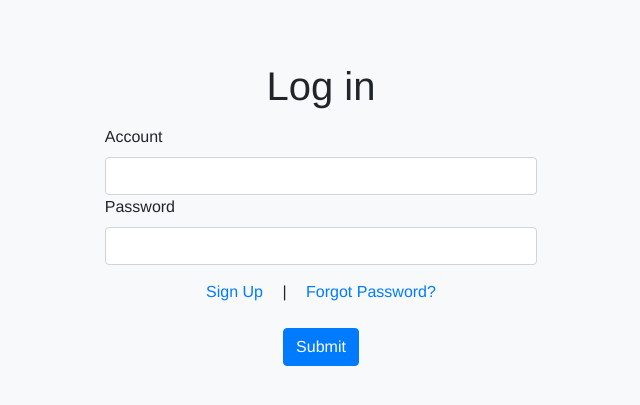
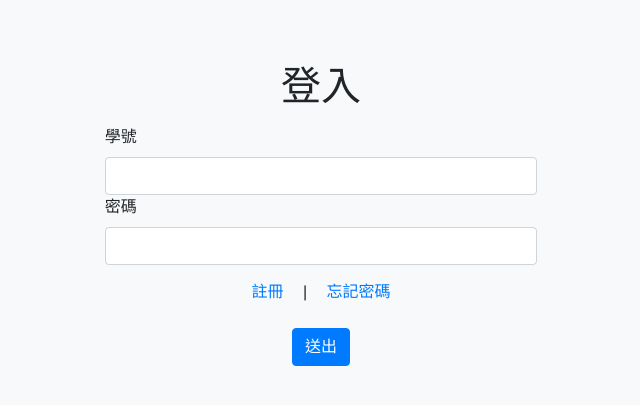
Before and after one commit to SIRLA-FJULIS/LIS-Lib-Shift-Arrangement-System, a Flask app: page /login in a window 1280 px wide. Shown: the part 56-461 px from the top of the page, without its empty margins (319-959 px from the left). Run offline with Flask 2, Linux system fonts and the light colour scheme; some libraries are stand-ins or nearby versions.

Commit message:
Adjust login interface into chinese and add 've' into gitignore

```diff
--- a/app/llsas.py
+++ b/app/llsas.py
@@ -15,9 +15,9 @@ app.config['SQLALCHEMY_TRACK_MODIFICATIONS'] = False # 減少記憶體使用
 db = SQLAlchemy(app)
 
 class LoginForm(FlaskForm):
-    account = StringField("Account", validators = [DataRequired()])
-    password = PasswordField("Password")
-    submit = SubmitField("Submit")
+    account = StringField("學號", validators = [DataRequired()])
+    password = PasswordField("密碼")
+    submit = SubmitField("送出")
 
 @app.route('/')
 def index():
--- a/app/templates/login.html
+++ b/app/templates/login.html
@@ -1,9 +1,9 @@
 {% extends "base.html" %}
 
-{% block title %}Log in{% endblock title %}
+{% block title %}登入介面{% endblock title %}
 {% block content %}
     <form method="POST">
-        <h1 class='page-title mt-5' style="text-align: center;">Log in</h1>
+        <h1 class='page-title mt-5' style="text-align: center;">登入</h1>
         <div class="form-group col-xl-5 col-md-6" style="margin: 15px auto">
             {{ form.hidden_tag() }}
             {{ form.account.label }}
@@ -13,7 +13,7 @@
         </div>
         <div id="signInConnects" style="text-align: center;">
             <div class="container">
-                <a href="/signup">Sign Up</a><span class="container"> | </span><a href="/forgotpwd">Forgot Password?</a>
+                <a href="/signup">註冊</a><span class="container"> | </span><a href="/forgotpwd">忘記密碼</a>
             </div>
             <br/>
             {{ form.submit(class="btn btn-primary", id="signInSubmit") }}
```
Also changed, not shown: 1 other file.
